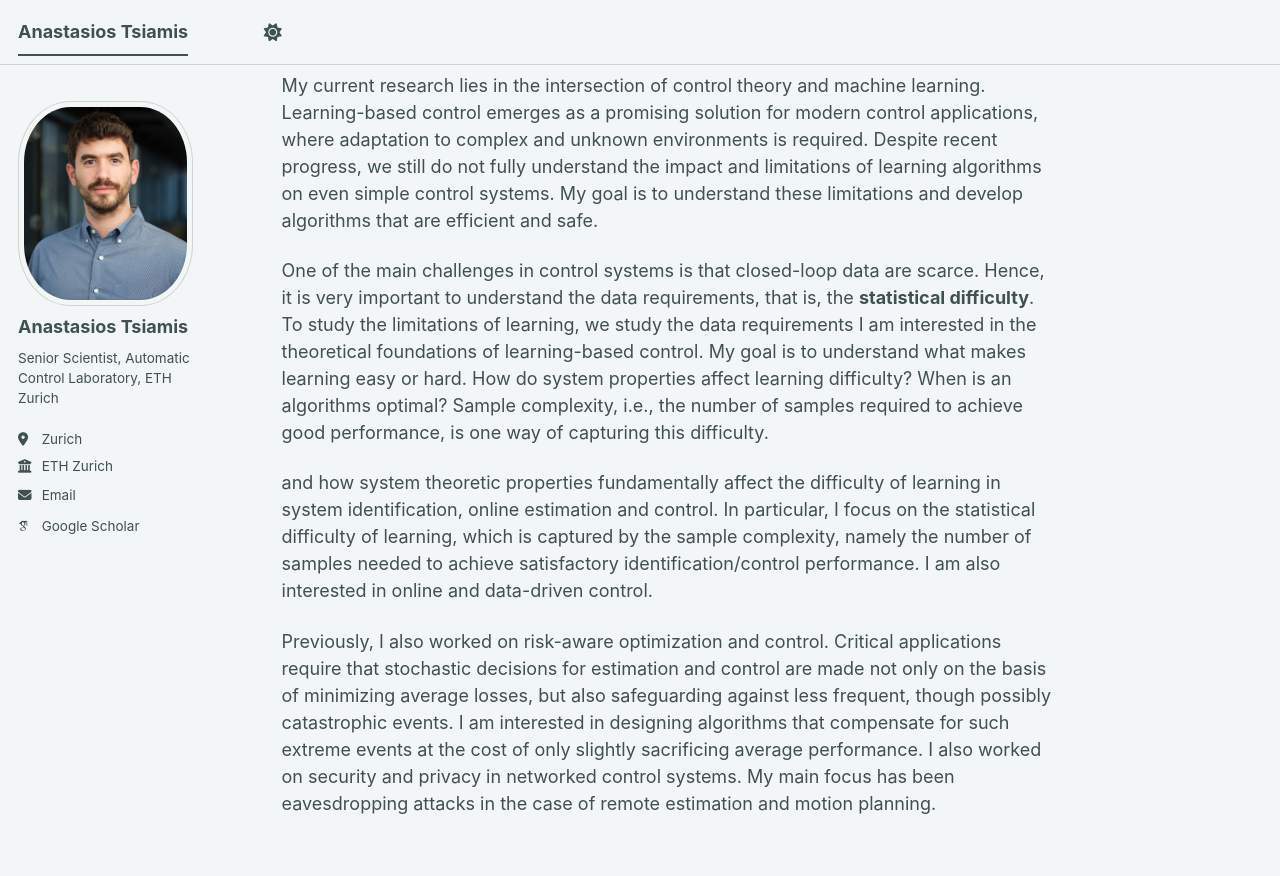
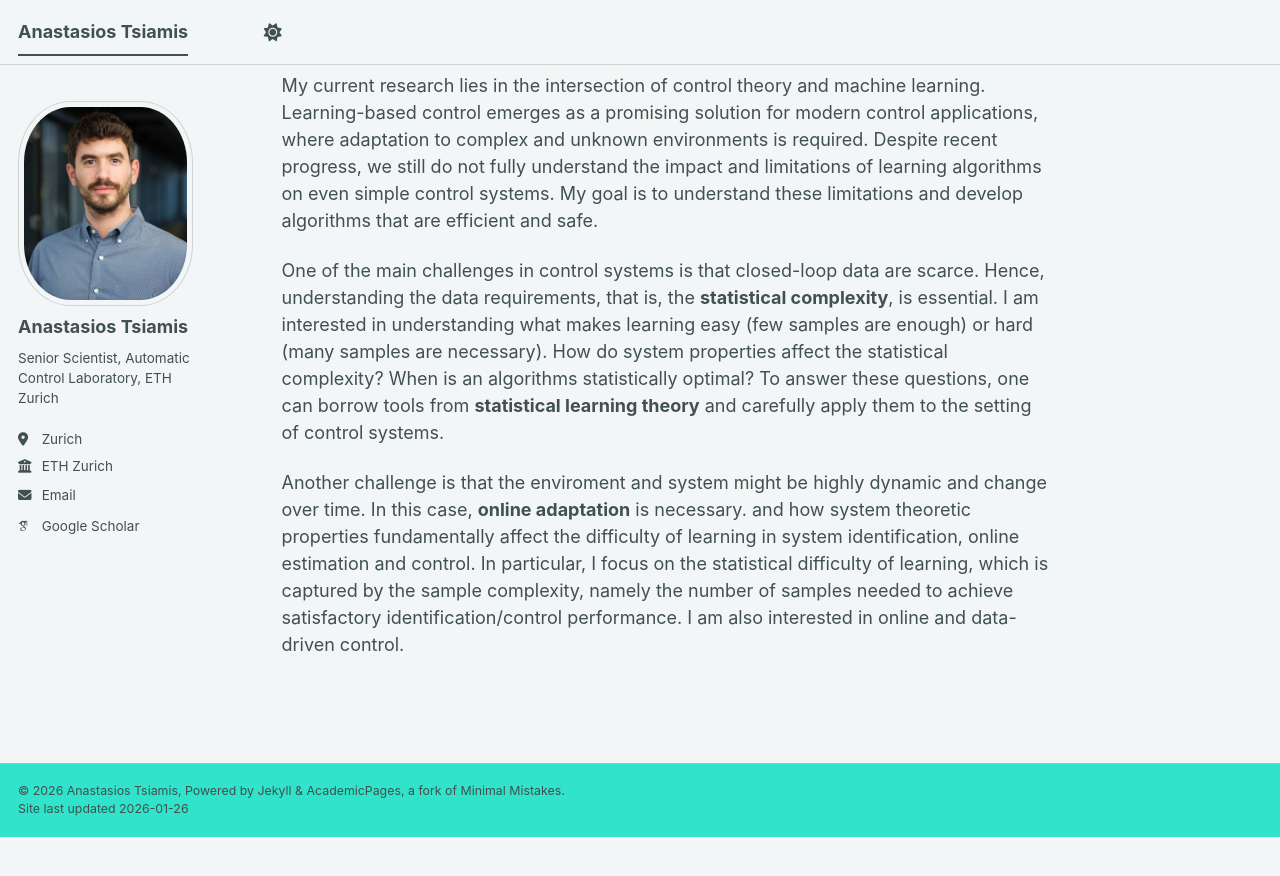
Before and after one commit to antsiamis/antsiamis.github.io, a Jekyll site: the page built from _pages/about.md, in a window 1280 px wide and 900 px high, scrolled down 484 px. Shown: the top 876 px of the window. Built offline with Jekyll 4.4.1, drawn with Linux system fonts in a browser that asks for light colours; some web fonts are replaced; a script bundle is joined from its source files by our own code; library files that are not in the unit come from our copies; after the commit the page ends 1321 px from its top, so only the background shows below that.

Commit message:
Update about.md

```diff
--- a/_pages/about.md
+++ b/_pages/about.md
@@ -17,8 +17,6 @@
 ======
 My current research lies in the intersection of control theory and machine learning. Learning-based control emerges as a promising solution for modern control applications, where adaptation to complex and unknown environments is required. Despite recent progress, we still do not fully understand the impact and limitations of learning algorithms on even simple control systems. My goal is to understand these limitations and develop algorithms that are efficient and safe.
 
-One of the main challenges in control systems is that closed-loop data are scarce. Hence, it is very important to understand the data requirements, that is, the **statistical difficulty**. To study the limitations of learning, we study the data requirements I am interested in the theoretical foundations of learning-based control. My goal is to understand what makes learning easy or hard. How do system properties affect learning difficulty? When is an algorithms optimal? Sample complexity, i.e., the number of samples required to achieve good performance, is one way of capturing this difficulty.
+One of the main challenges in control systems is that closed-loop data are scarce. Hence, understanding the data requirements, that is, the **statistical complexity**, is essential. I am interested in understanding what makes learning easy (few samples are enough) or hard (many samples are necessary). How do system properties affect the statistical complexity? When is an algorithms statistically optimal? To answer these questions, one can borrow tools from **statistical learning theory** and carefully apply them to the setting of control systems.
 
-and how system theoretic properties fundamentally affect the difficulty of learning in system identification, online estimation and control. In particular, I focus on the statistical difficulty of learning, which is captured by the sample complexity, namely the number of samples needed to achieve satisfactory identification/control performance. I am also interested in online and data-driven control.
-
-Previously, I also worked on risk-aware optimization and control. Critical applications require that stochastic decisions for estimation and control are made not only on the basis of minimizing average losses, but also safeguarding against less frequent, though possibly catastrophic events. I am interested in designing algorithms that compensate for such extreme events at the cost of only slightly sacrificing average performance. I also worked on security and privacy in networked control systems. My main focus has been eavesdropping attacks in the case of remote estimation and motion planning.
+Another challenge is that the enviroment and system might be highly dynamic and change over time. In this case, **online adaptation** is necessary. and how system theoretic properties fundamentally affect the difficulty of learning in system identification, online estimation and control. In particular, I focus on the statistical difficulty of learning, which is captured by the sample complexity, namely the number of samples needed to achieve satisfactory identification/control performance. I am also interested in online and data-driven control.
```
